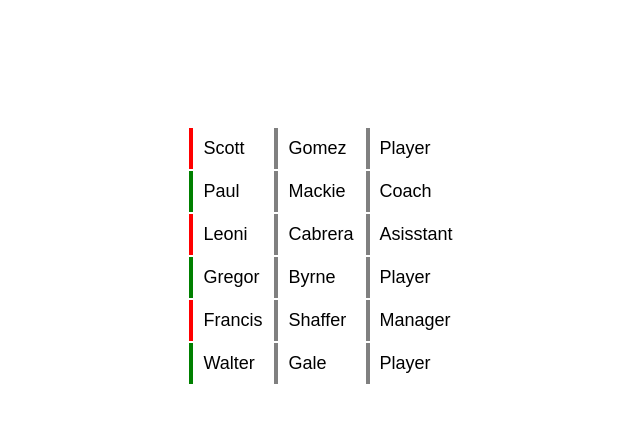
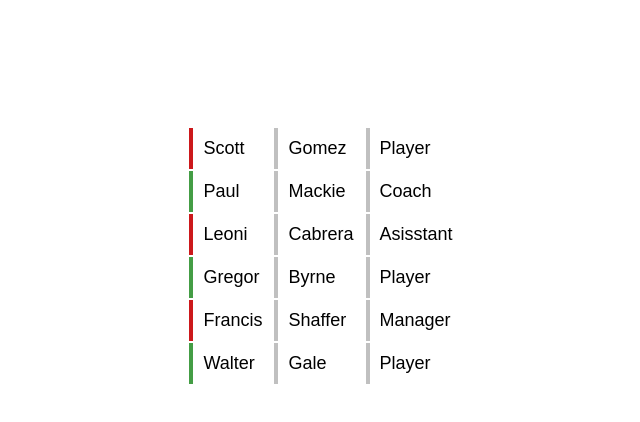
Before and after one commit to fbw-28/64-UIB-stylish-tables_1, a plain HTML site: page Lena64/index.html in a window 1280 px wide. Shown: the whole page, without its empty margins (314-954 px from the left). Drawn offline with Linux system fonts and the light colour scheme.

Commit message:
fixed colors

```diff
--- a/Lena64/style.css
+++ b/Lena64/style.css
@@ -9,13 +9,13 @@ td {
 }
 
 td:not(:first-child) {
-    border-left: 4px solid gray;
+    border-left: 4px solid #c0c0c0;
 }
 
 tr:nth-child(odd) td:first-child {
-    border-left: 4px solid red;
+    border-left: 4px solid  #cc181b;
 }
 
 tr:nth-child(even) td:first-child {
-    border-left: 4px solid green;
+    border-left: 4px solid #449d45;
 }
```
